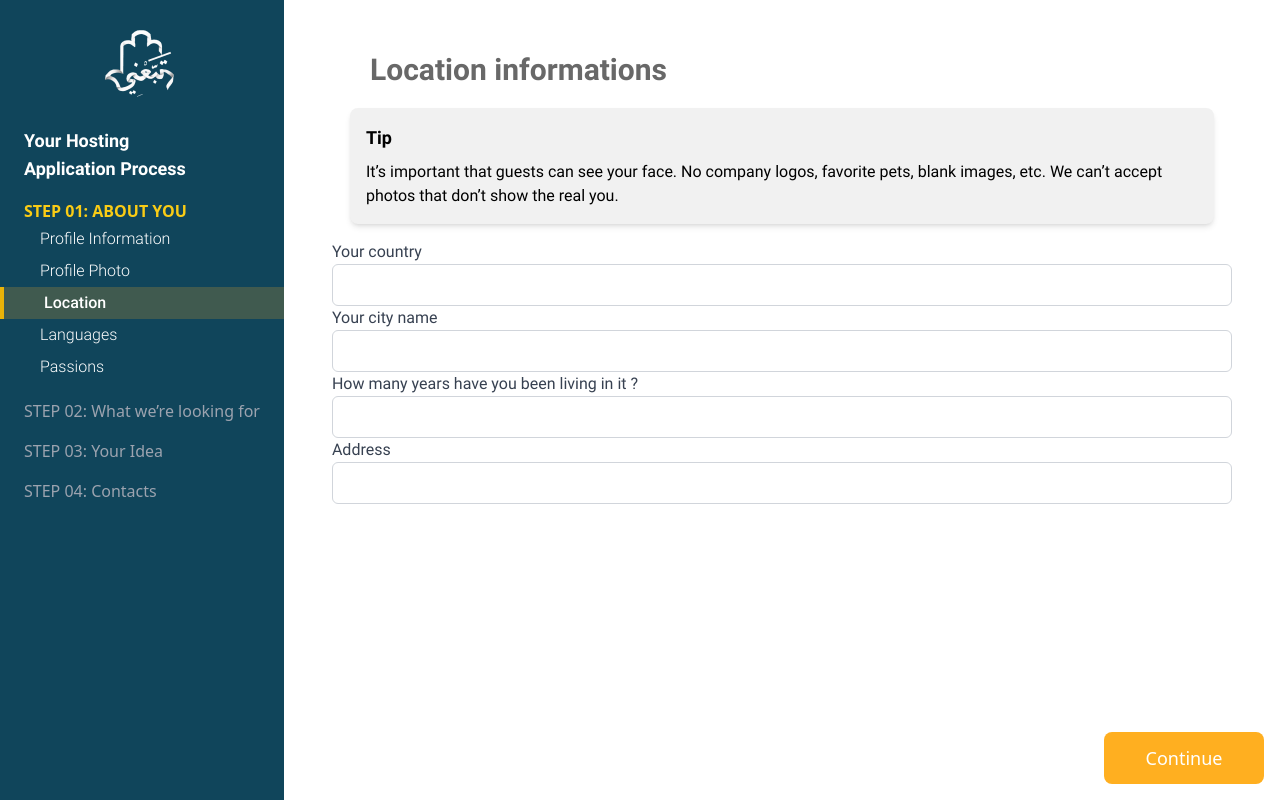
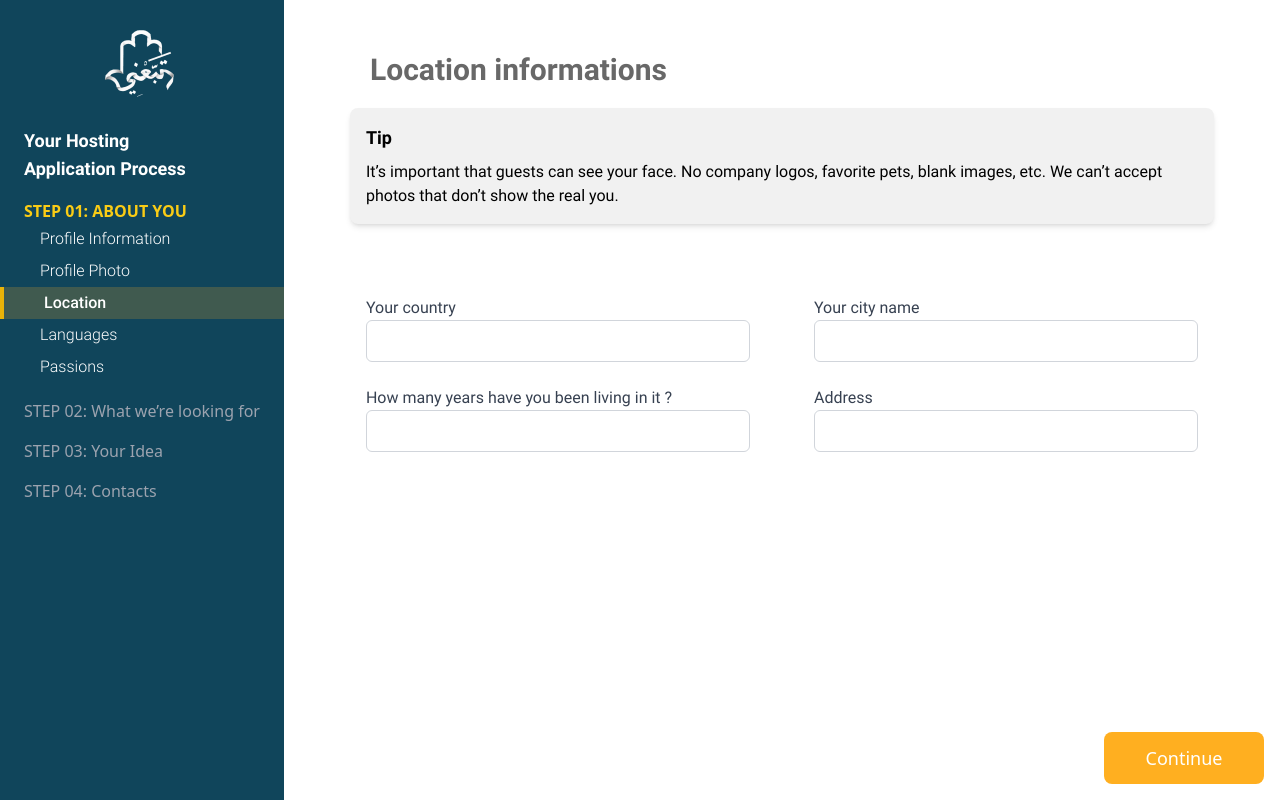
Before and after one commit to Molka-ben-abdallah/host-app, a React app in the folder client/: page /location in a window 1280 px wide. Built offline with nearby package versions, Linux system fonts and the light colour scheme; no server answers; sample sign-in values are in the browser's storage.

Commit message:
passions page

```diff
--- a/client/src/App.css
+++ b/client/src/App.css
@@ -6,7 +6,12 @@
 .App {
   @apply text-center bg-gray-100 min-h-screen flex justify-center items-center font-sans;
 }
-
+.form{
+  @apply w-full max-w-4xl grid grid-cols-1 sm:grid-cols-2 my-10 px-4 sm:px-0;
+}
+.error{
+  @apply text-red-500 font-primaryMedium flex items-center justify-center;
+}
 .card {
   @apply bg-white p-8 md:p-10 w-full max-w-sm md:max-w-md rounded-xl shadow-lg flex flex-col items-center;
 }
@@ -78,10 +83,3 @@ input {
 .modal .cancel-button {
   @apply w-full bg-red-500 text-white p-3 rounded-lg mt-2 hover:bg-red-600;
 }
-
-.form{
-  @apply  w-full max-w-4xl grid grid-cols-1 sm:grid-cols-2 mx-auto my-10 px-4 sm:px-0;
-}
-.error{
-  @apply text-red-500 font-primaryMedium flex items-center justify-center;
-}
--- a/client/src/components/Input.tsx
+++ b/client/src/components/Input.tsx
@@ -1,4 +1,4 @@
-import React from "react";
+import React from 'react';
 
 type InputProps = {
   label?: string;
@@ -10,22 +10,10 @@ type InputProps = {
   className?: string;
 };
 
-const Input: React.FC<InputProps> = ({
-  label,
-  type,
-  value,
-  onChange,
-  placeholder,
-  required,
-  className,
-}) => {
+const Input: React.FC<InputProps> = ({ label, type, value, onChange, placeholder, required, className }) => {
   return (
-    <div className=" px-8">
-      {label && (
-        <label className="block text-gray-700 font-primaryRegular">
-          {label}
-        </label>
-      )}
+    <div className="my-2 px-8">
+      {label && <label className="pt-2 block text-gray-700 font-primaryRegular">{label}</label>}
       <input
         type={type}
         value={value}
--- a/client/src/pages/Location.tsx
+++ b/client/src/pages/Location.tsx
@@ -7,7 +7,7 @@ const Location = () => {
   const [city, setCity] = useState("");
   const [address, setAddress] = useState("");
   const [localYears, setLocalYears] = useState("");
-
+  const [errorMessage, setErrorMessage] = useState("");
   const formRef = useRef<HTMLFormElement>(null);
 
   // Log userId to ensure it is being fetched correctly
@@ -28,10 +28,33 @@ const Location = () => {
     setInput(e.target.value);
   };
 
+  const validateForm = () => {
+    setErrorMessage(""); // Reset errors before validation
+
+    // First & Last Name Validation
+    if (city.length > 30 || city.length<3) {
+      setErrorMessage("Enter a valid city name !");
+      return false;
+    }
+    if (country.length > 30 || country.length<3) {
+      setErrorMessage("Enter a valid country !");
+      return false;
+    }
+    if (address.length > 30 || address.length<3) {
+      setErrorMessage("Enter a valid address !");
+      return false;
+    }
+    if (isNaN(Number(localYears)) || Number(localYears) <0  ) {
+      setErrorMessage("Enter a valid number of years !");
+      return false;
+    }
+
+    return true;
+  };
   const handleSubmit = async (e: React.FormEvent) => {
     e.preventDefault();
 
-    if (formRef.current?.checkValidity()) {
+    if (formRef.current?.checkValidity() && validateForm()) {
       const locationData = {
         country: country,
         city: city,
@@ -73,46 +96,46 @@ const Location = () => {
         title="Location informations"
         tip="It’s important that guests can see your face. No company logos, favorite pets, blank images, etc. We can’t accept photos that don’t show the real you."
         nextPage="/languages"
+        validateForm={validateForm}
       >
-        <form
-          id="formId"
-          className="form gap-4"
-          ref={formRef}
-          onSubmit={handleSubmit}
-        >
+        {errorMessage && <div className="error">{errorMessage}</div>}
+        <div  className="flex justify-center">
+          <form id='formId' className='w-full max-w-4xl grid grid-cols-1 sm:grid-cols-2 my-10 px-4 sm:px-0' ref={formRef} onSubmit={handleSubmit}>
             <Input
-            label="Your country"
-            type="text"
+                label='Your country'
+                type='text'
                 value={country}
                 onChange={(e) => handleChange(e, setCountry)}
-            placeholder=""
+                placeholder=''
                 required={true}
             />
             <Input
-            label="Your city name"
-            type="text"
+                label='Your city name'
+                type='text'
                 value={city}
                 onChange={(e) => handleChange(e, setCity)}
-            placeholder=""
+                placeholder=''
                 required={true}
             />
             <Input
-            label="How many years have you been living in it ?"
-            type="number"
+                label='How many years have you been living in it ?'
+                type='number'
                 value={localYears}
                 onChange={(e) => handleChange(e, setLocalYears)}
-            placeholder=""
+                placeholder=''
                 required={true}
             />
             <Input
-            label="Address"
-            type="text"
+                label='Address'
+                type='text'
                 value={address}
                 onChange={(e) => handleChange(e, setAddress)}
-            placeholder=""
+                placeholder=''
                 required={true}
             />
           </form>
+        </div>
+
       </MainLayout>
     </div>
   );
--- a/client/src/pages/Passions.tsx
+++ b/client/src/pages/Passions.tsx
@@ -6,7 +6,7 @@ const Passions = () => {
   const [passions, setPassions] = useState('');
   const [cityTrait, setCityTrait] = useState('');
   const [description, setDescription] = useState('');
-
+  const [errorMessage, setErrorMessage] = useState("");
   const formRef = useRef<HTMLFormElement>(null);
 
       // Log userId to ensure it is being fetched correctly
@@ -22,6 +22,25 @@ const Passions = () => {
 
       const handleChange = (e: React.ChangeEvent<HTMLInputElement>, setInput: React.Dispatch<React.SetStateAction<string>>) => {
           setInput(e.target.value);
+      };
+      const validateForm = () => {
+        setErrorMessage(""); // Reset errors before validation
+
+        // First & Last Name Validation
+        if (passions.length > 50 ) {
+          setErrorMessage("The passio!");
+          return false;
+        }
+        if (cityTrait.length > 50) {
+          setErrorMessage("you can't pass 50 characters for the city Trait !");
+          return false;
+        }
+        if (description.length > 200) {
+          setErrorMessage("you can't pass 200 characters for the description !");
+          return false;
+        }
+
+        return true;
       };
 
       const handleSubmit = async (e: React.FormEvent) => {
--- a/client/tailwind.config.js
+++ b/client/tailwind.config.js
@@ -1,6 +1,6 @@
 /** @type {import('tailwindcss').Config} */
 module.exports = {
-  content: ["./src/**/*.{js,jsx,ts,tsx}"],
+  content: ["./src/**/*.{js,jsx,ts,tsx,html}"],
   theme: {
     extend: {
       fontFamily : {
```
Also changed, not shown: 1 other file (tests, documents, lock files or other folders). Lines whose indentation alone changed are shown as unchanged.
